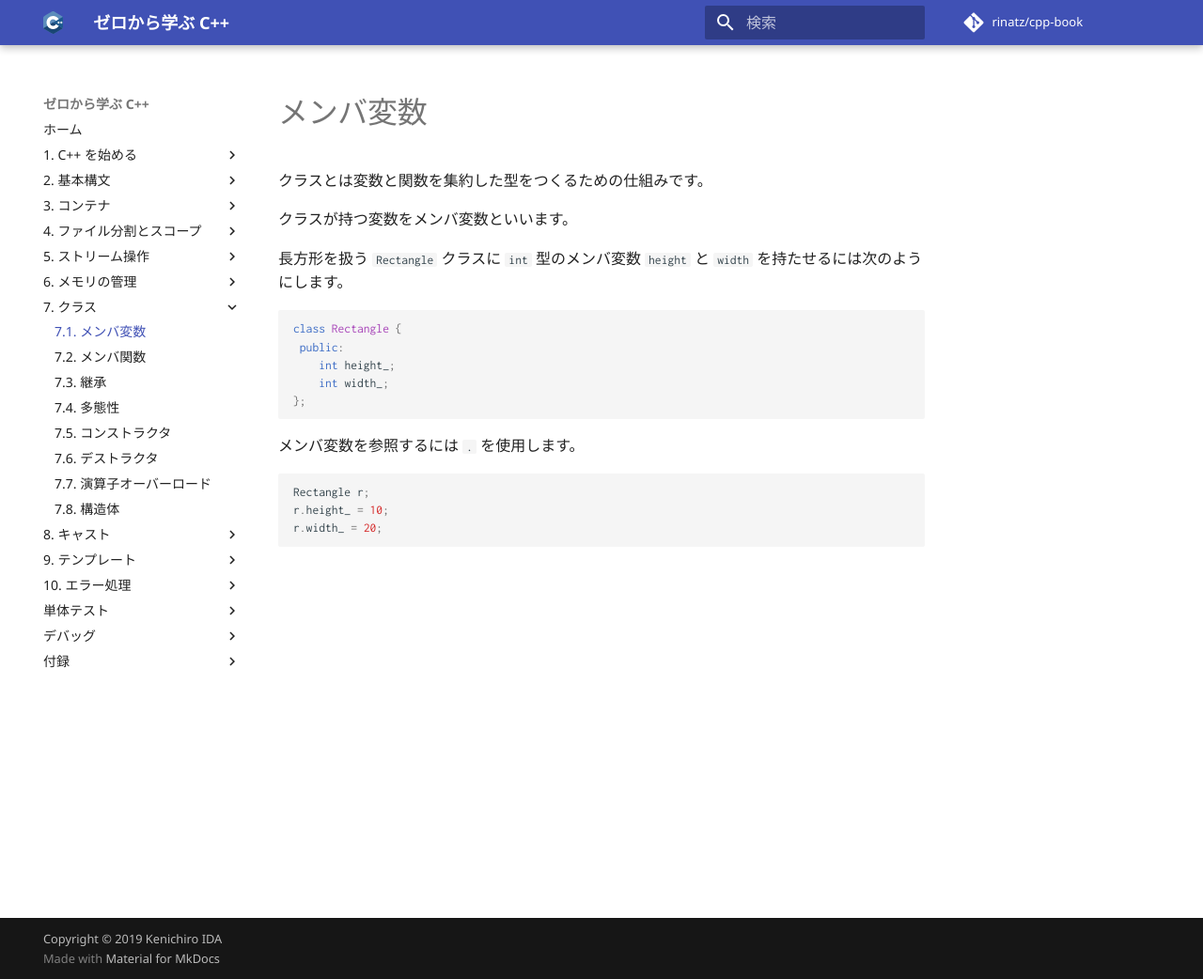
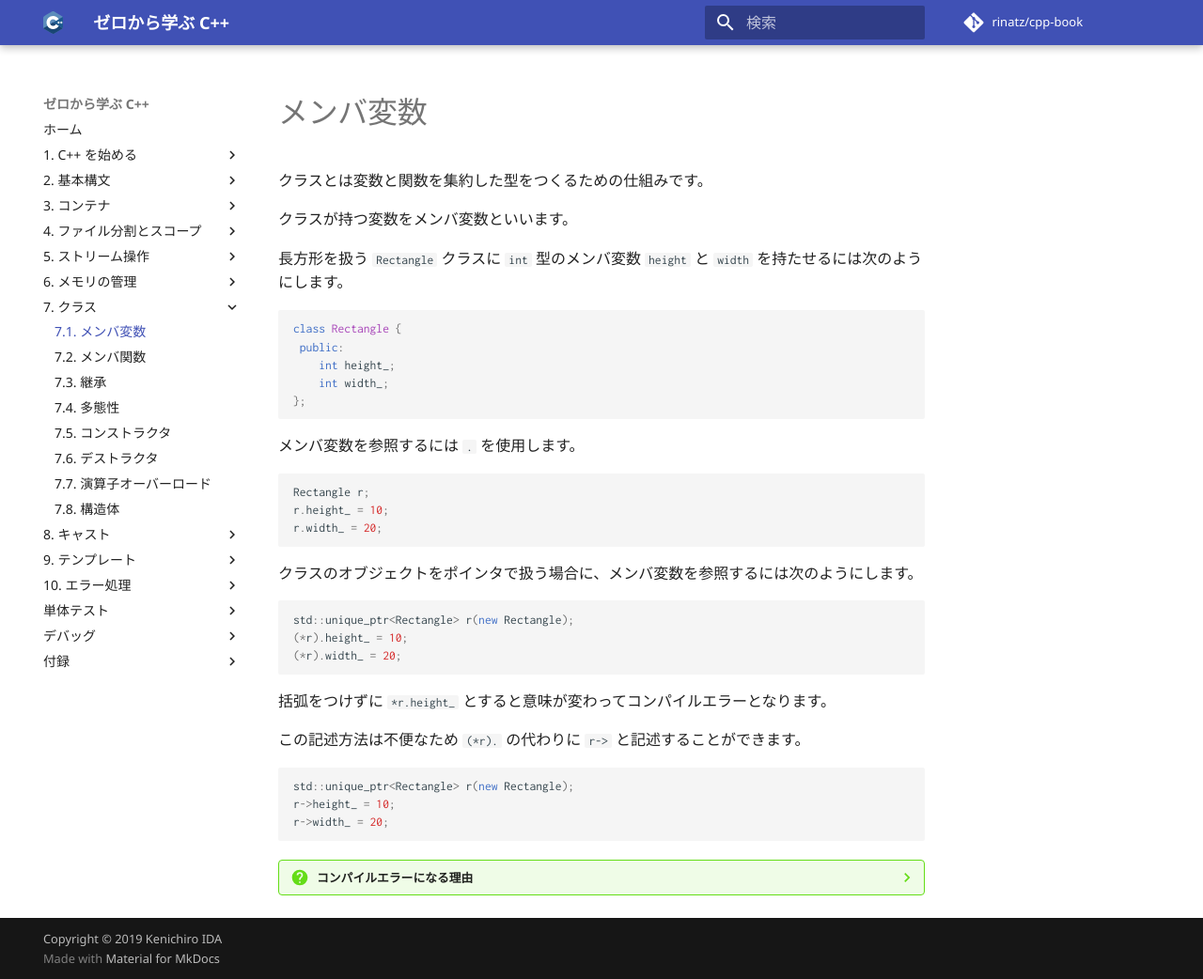
Before and after one commit to rinatz/cpp-book, an MkDocs documentation site: the page built from docs/ch07-01-member-variables.md, in a window 1280 px wide and 1042 px high. Shown: the whole window at 94% size. Built offline with MkDocs 1.6.1 and Material for MkDocs 9.7.7, drawn with Linux system fonts in a browser that asks for light colours; comment, search, counter and statistics services are not loaded.

Commit message:
Explain arrow operator in class chapter

````diff
--- a/docs/ch07-01-member-variables.md
+++ b/docs/ch07-01-member-variables.md
@@ -22,3 +22,40 @@ Rectangle r;
 r.height_ = 10;
 r.width_ = 20;
 ```
+
+クラスのオブジェクトをポインタで扱う場合に、メンバ変数を参照するには次のようにします。
+
+```cpp
+std::unique_ptr<Rectangle> r(new Rectangle);
+(*r).height_ = 10;
+(*r).width_ = 20;
+```
+
+括弧をつけずに `*r.height_` とすると意味が変わってコンパイルエラーとなります。
+
+この記述方法は不便なため `(*r).` の代わりに `r->` と記述することができます。
+
+```cpp
+std::unique_ptr<Rectangle> r(new Rectangle);
+r->height_ = 10;
+r->width_ = 20;
+```
+
+??? question "コンパイルエラーになる理由"
+    演算子の優先順位が原因です。
+
+    演算子には優先順位があります。
+    たとえば加算 `+` と乗算 `*` では乗算 `*` を優先することになっているため、
+    `1 + 2 * 3` は `1 + (2 * 3)` と解釈されて結果は `7` になります。
+    `(1 + 2) * 3)` の結果である `9` にはなりません。
+
+    デリファレンスの `*` とメンバ変数参照の `.` では
+    メンバ変数参照の `.` を優先することになっているため、
+    `*r.height_` は `*(r.height_)` と解釈されます。
+    しかしながら `r` の型である `std::unique_ptr<Rectangle>` には
+    `height_` というメンバ変数はないためコンパイルエラーとなります。
+
+    詳細は [C++の演算子の優先順位 - cppreference.com][cppreference_operator_precedence]
+    を参照してください。
+
+[cppreference_operator_precedence]: https://ja.cppreference.com/w/cpp/language/operator_precedence
````
